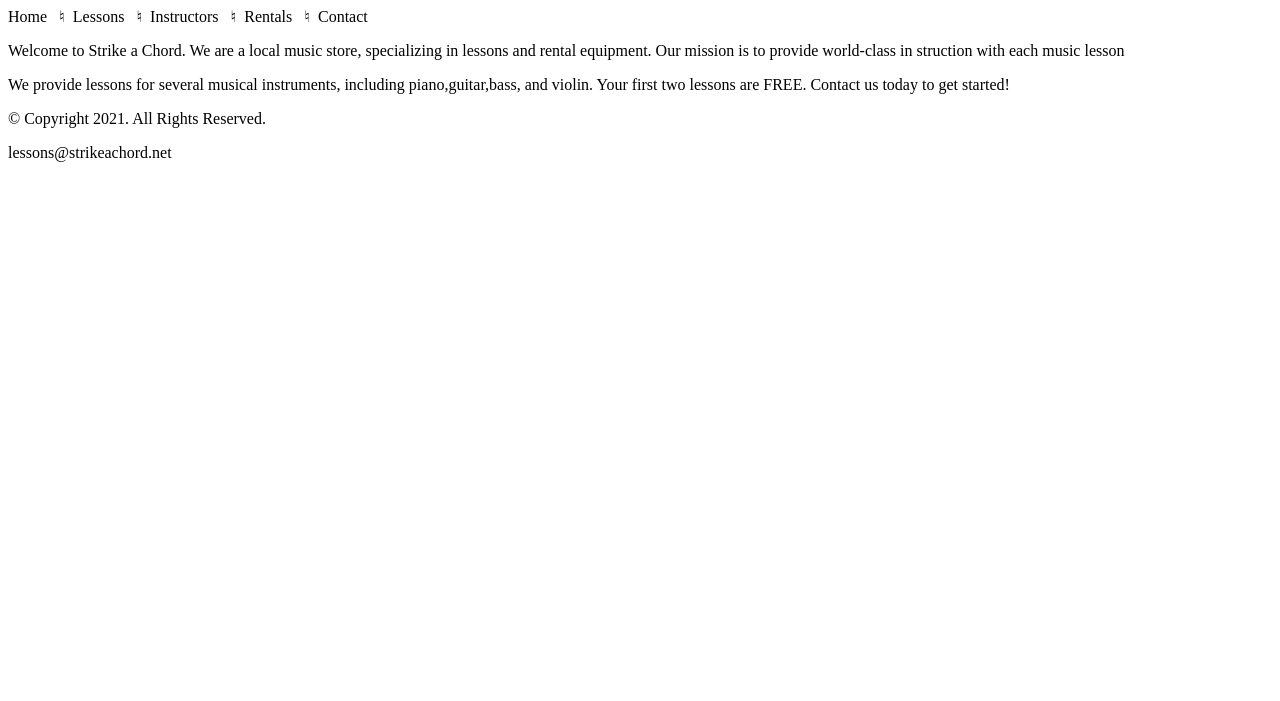
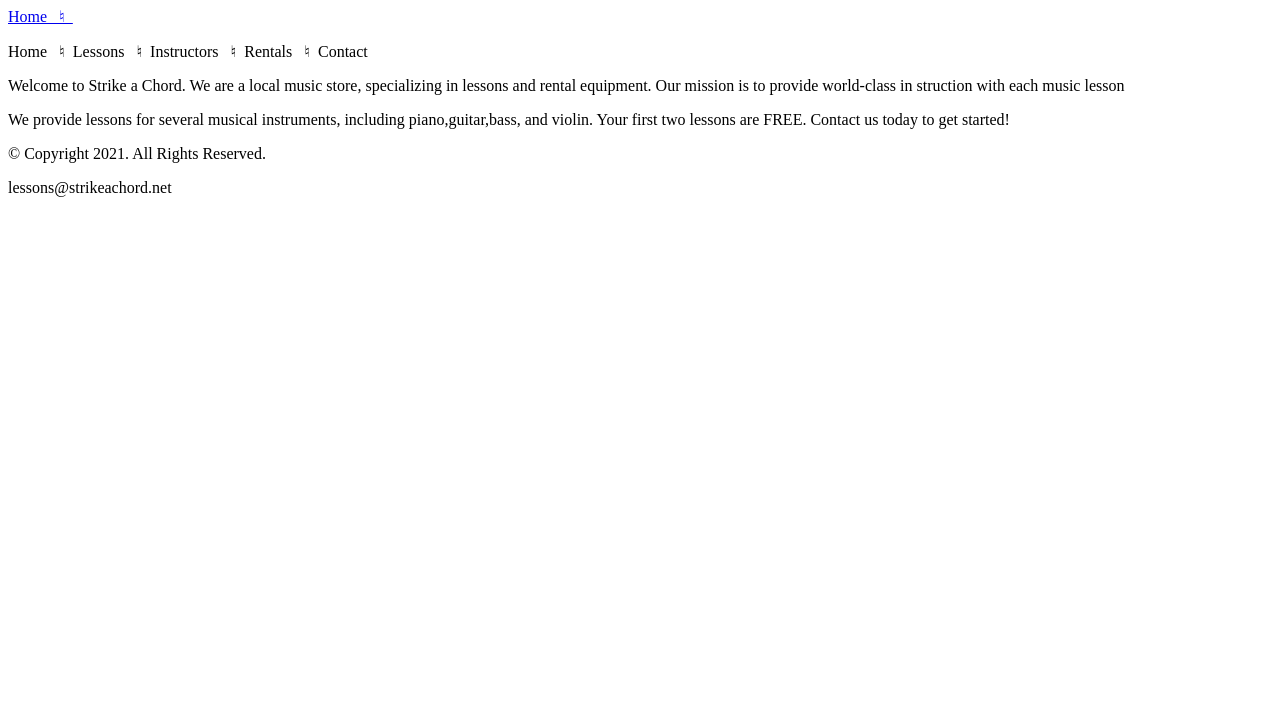
Before and after one commit to ItzNotDD3/Ch3-Lab1, a plain HTML site: page index.html in a window 1280 px wide. Shown: the part 99-800 px from the top of the page. Drawn offline with Linux system fonts and the light colour scheme.

Commit message:
Update index.html

```diff
--- a/index.html
+++ b/index.html
@@ -6,7 +6,8 @@
   </head>
   <header><h1>&#9836; Strike a Chord &#9836;</h1></header>
 
-  <nav><p>Home &nbsp; &#9838; &nbsp;Lessons &nbsp; &#9838; &nbsp;Instructors &nbsp; &#9838; &nbsp;Rentals &nbsp; &#9838; &nbsp;Contact</p>
+  <nav><a href="lessons.html">Home &nbsp; &#9838; &nbsp;</a>
+    <p>Home &nbsp; &#9838; &nbsp;Lessons &nbsp; &#9838; &nbsp;Instructors &nbsp; &#9838; &nbsp;Rentals &nbsp; &#9838; &nbsp;Contact</p>
   </nav>
 
     <main>
```
